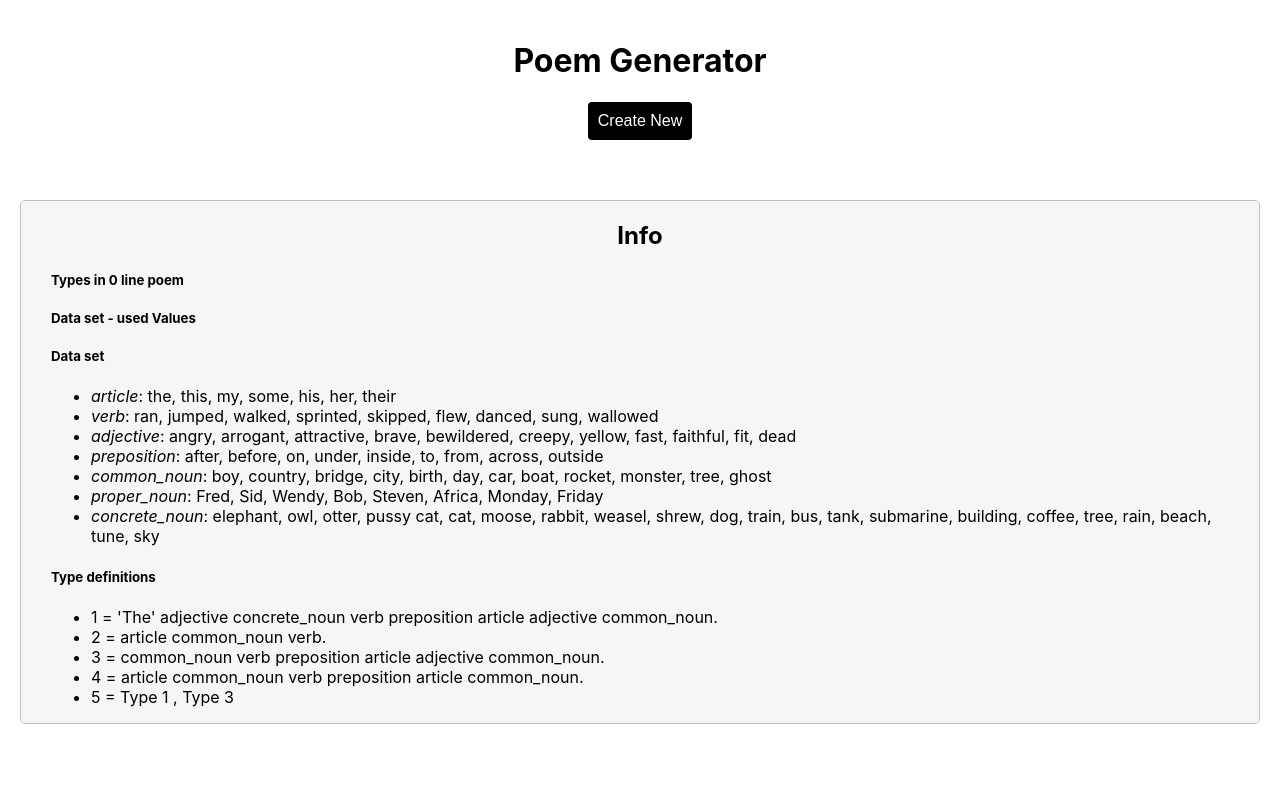
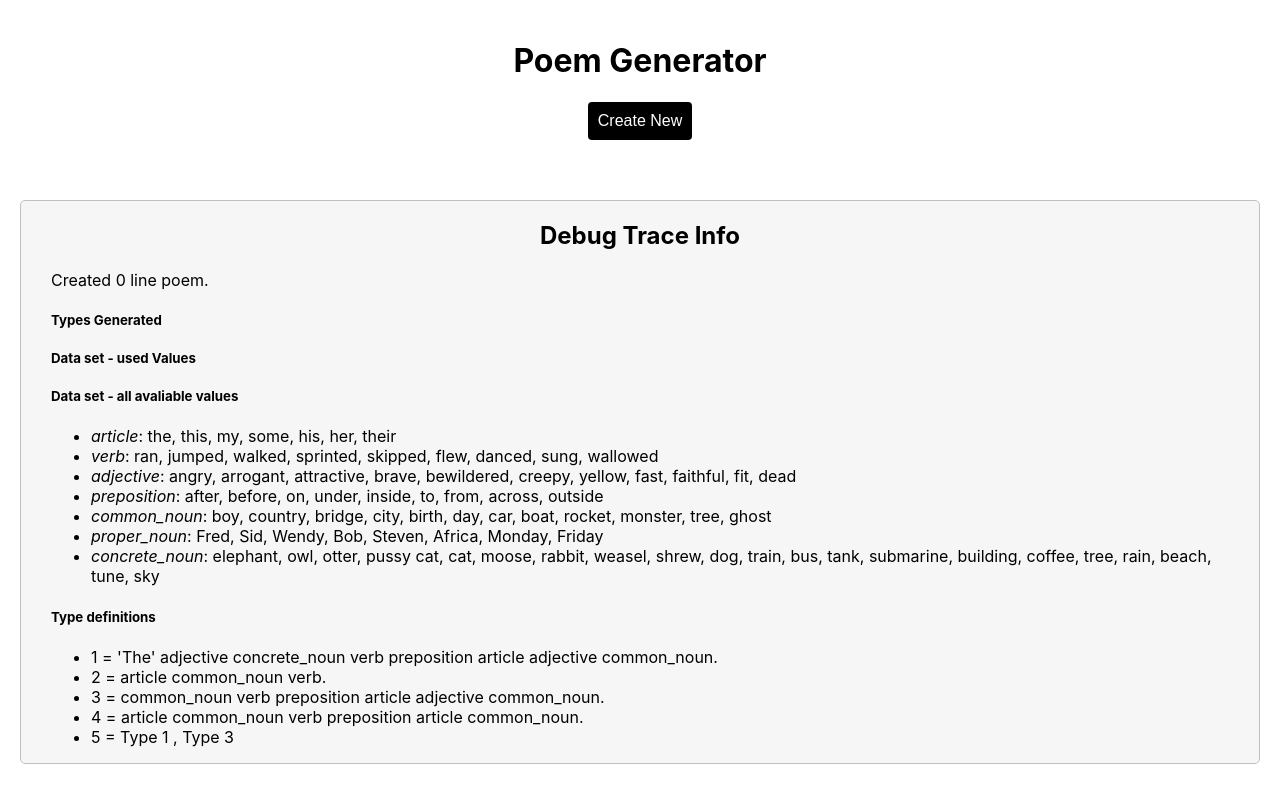
Before and after one commit to michaelphillips4/langauge-oddities, a React (Create React App) app: page / in a window 1280 px wide. Built offline with nearby package versions, Linux system fonts and the light colour scheme.

Commit message:
fixed various issues

```diff
--- a/src/Components/Sentence.js
+++ b/src/Components/Sentence.js
@@ -63,7 +63,7 @@ function Sentence() {
 
   const simple3 = () => `${getRandFromArray(data.article, "article")} ${getRandFromArray(data.common_noun, "common_noun")} ${getRandFromArray(data.verb, "verb")} ${getRandFromArray(data.preposition, "preposition")} ${getRandFromArray(data.article, "article")} ${getRandFromArray(data.common_noun, "common_noun")}`
 
-  const simple4 = () => simple + ", " + simple3()
+  const simple4 = () => simple() + ", " + simple3()
 
 
   const toSentenceCase = (s) => s
@@ -76,14 +76,14 @@ function Sentence() {
     let d = {};
     d.numberOfLines = numLines;
     d.lines = [];
-    for (let i = 0; i < numLines; i++) {
+    for (let i = 0; i < numLines + 1; i++) {
       const numType = randomRange(0, 5);
       const lineInfo = {};
       if (numType === 0) { lineInfo.text = toSentenceCase(simple() + "."); }
       else if (numType === 1) { lineInfo.text = toSentenceCase(simple1() + "."); }
       else if (numType === 2) { lineInfo.text = toSentenceCase(simple2() + "."); }
       else if (numType === 3) { lineInfo.text = toSentenceCase(simple3() + "."); }
-      else if (numType === 4) { lineInfo.text = toSentenceCase(simple4() + "."); }
+      else if (numType === 4) { lineInfo.text = simple4() + "." }
       lineInfo.type = numType + 1;
       d.lines.push(lineInfo);
     }
@@ -124,12 +124,13 @@ function Sentence() {
           {displayPoem(poem.lines)}
         </div>
         <div className="info">
-          <h2 className="center">Info </h2>
-          <h5>Types in {poem.numberOfLines} line poem</h5>
+          <h2 className="center">Debug Trace Info </h2>
+          Created {poem.numberOfLines} line poem.
+          <h5>Types Generated</h5>
           <ul>{displayPoemInfo(poem.lines)}</ul>
           <h5>Data set - used Values</h5>
           <ul>{displayUsedValuesInfo(usedValues)}</ul>
-          <h5>Data set</h5>
+          <h5>Data set - all avaliable values</h5>
           <ul>{displayUsedValuesInfo(data)}</ul>
           <h5>Type definitions</h5>
           <ul>
```
